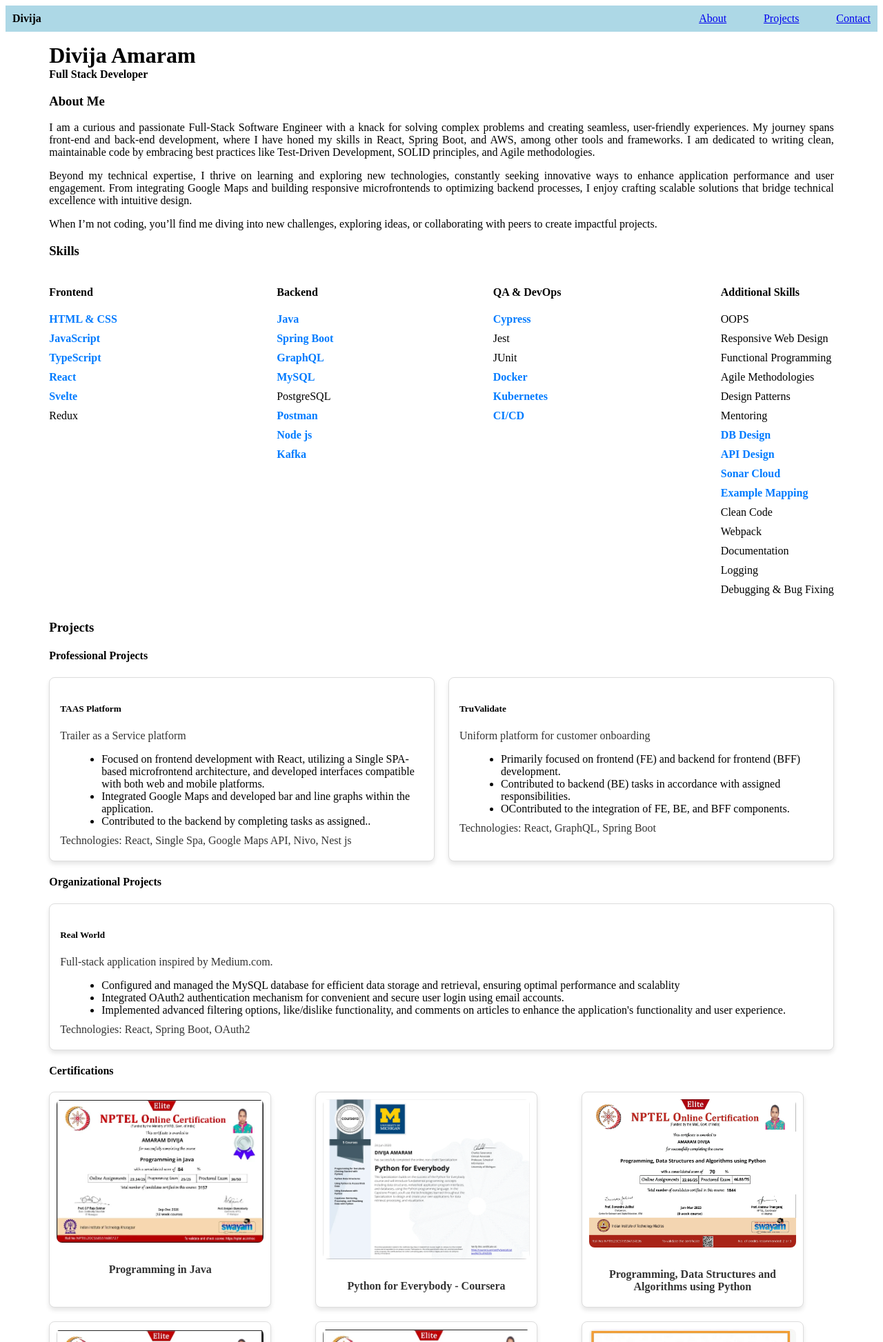
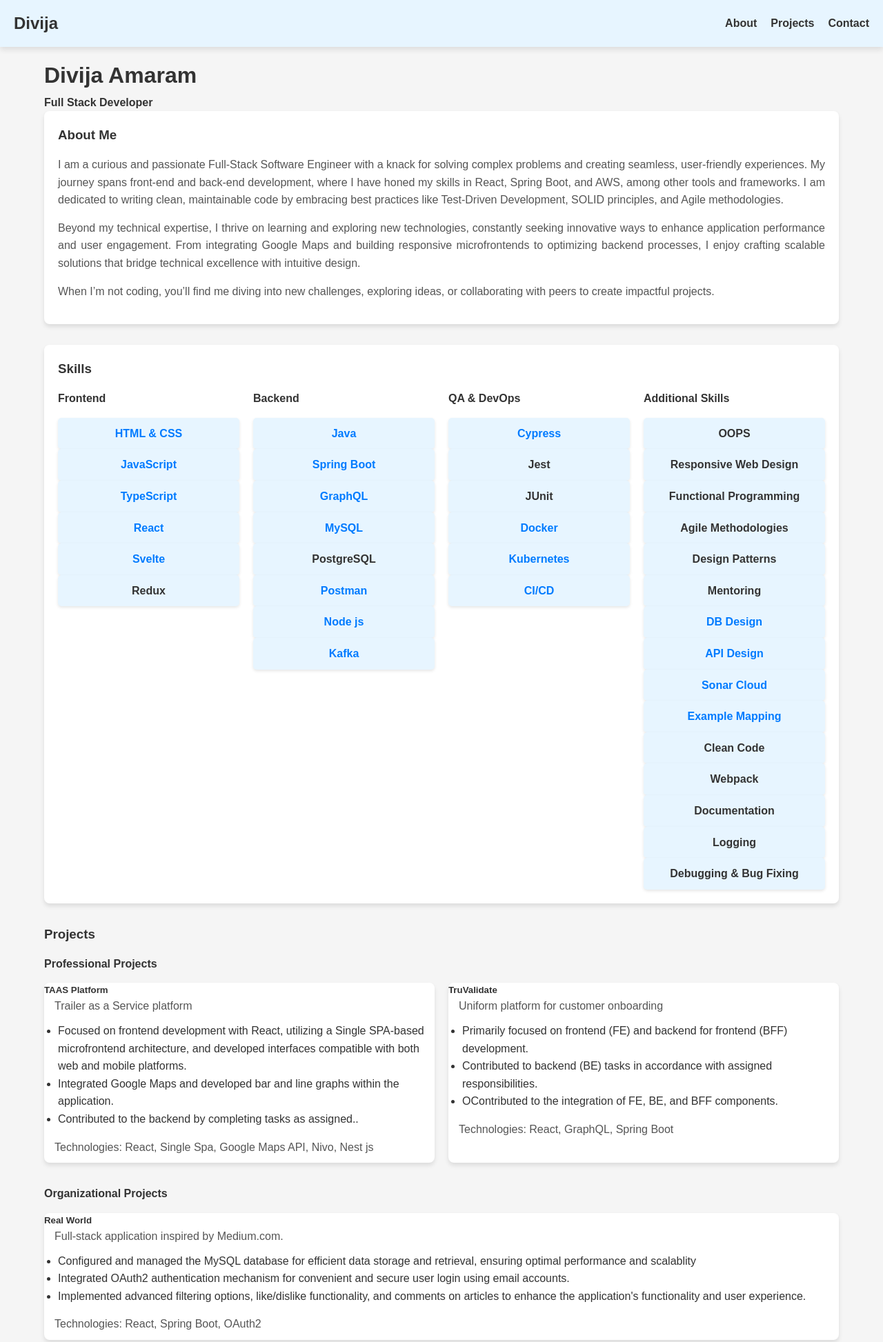
Before and after one commit to Divijaa11/Divijaa11.github.io, a plain HTML site: page index.html in a window 1280 px wide. Shown: the top 1946 px of the page at 69% size. Drawn offline with Linux system fonts and the light colour scheme.

Commit message:
updated styles

```diff
--- a/srcipt.js
+++ b/srcipt.js
@@ -90,9 +90,11 @@ fetch("content.json")
     projectsSection.appendChild(projectsTitle);
 
     data.projects.categories.forEach(category => {
+      const projectSectionContainer=document.createElement('div')
+      projectSectionContainer.className='project-section-container'
       const categoryTitle = document.createElement("h4");
       categoryTitle.textContent = category.category;
-      projectsSection.appendChild(categoryTitle);
+      projectSectionContainer.appendChild(categoryTitle);
 
       const projectContainer = document.createElement("div");
       projectContainer.classList.add("project-container");
@@ -134,8 +136,8 @@ fetch("content.json")
 
         projectContainer.appendChild(projectCard);
       });
-
-      projectsSection.appendChild(projectContainer);
+      projectSectionContainer.appendChild(projectContainer)
+      projectsSection.appendChild(projectSectionContainer);
     });
 
      const contactSection = document.getElementById("contact");
--- a/styles.css
+++ b/styles.css
@@ -1,45 +1,101 @@
-.combine{
+* {
+    margin: 0;
+    padding: 0;
+    box-sizing: border-box;
+    font-family: 'Arial', sans-serif;
+}
+
+body {
+    background-color: #f5f5f5;
+    color: #333;
+    line-height: 1.6;
+}
+
+h1, h2, h3, h4 {
+    margin-bottom: 15px;
+}
+
+a {
+    text-decoration: none;
+    color: #007bff;
+}
+
+a:hover {
+    text-decoration: underline;
+}
+
+.combine {
     display: flex;
     flex-direction: column;
-    width: 100%;
-    height: 100%;
-    box-sizing: border-box;
+    min-height: 100vh;
 }
-.header{
-    background-color: lightblue;
+
+.header {
+    background-color: #e7f5ff;
     display: flex;
     align-items: center;
     justify-content: space-between;
-    height: 44px;
-    padding: 10px;
+    padding: 15px 20px;
+    box-shadow: 0 4px 8px rgba(0, 0, 0, 0.1);
+    position: sticky;
+    top: 0;
+    z-index: 1000;
 }
-.topbar{
+
+.topbar {
+    font-size: 1.5rem;
     font-weight: bold;
+    color: #333;
 }
-.navbar{
-    width: 20%;
+
+.navbar {
     display: flex;
-    justify-content: space-between;
+    gap: 20px;
+}
+
+.nav-tab {
+    font-weight: bold;
+    color: #333;
+    transition: color 0.3s ease;
+}
+
+.nav-tab:hover {
+    color: #007bff;
 }
 .main{
     flex: 1;
     width: 90%;
     margin: 1em auto 0;
 }
-.details{
-    display:"flex";
-    flex-direction: column;
-    align-self: flex-start;
+
+.about-me {
+    background-color: #ffffff;
+    border-radius: 8px;
+    padding: 20px;
+    box-shadow: 0 4px 6px rgba(0, 0, 0, 0.1);
+    margin-bottom: 30px;
 }
 
 .about-me p {
     margin-bottom: 15px;
     text-align: justify;
+    color: #555;
 }
 
-.skill-container{
-    display: flex;
-    justify-content: space-between;
+
+#skills {
+    background-color: #ffffff;
+    border-radius: 8px;
+    padding: 20px;
+    box-shadow: 0 4px 6px rgba(0, 0, 0, 0.1);
+    margin-bottom: 30px;
+}
+
+.skill-container {
+    display: grid;
+    grid-template-columns: repeat(auto-fit, minmax(150px, 1fr));
+    gap: 20px;
+    margin-top: 15px;
 }
 
 #skills ul {
@@ -48,18 +104,87 @@
 }
 
 #skills li {
-    margin-bottom: 10px;
-    font-size: 1rem;
+    background: #e7f5ff;
+    padding: 10px 15px;
+    border-radius: 5px;
+    box-shadow: 0 2px 4px rgba(0, 0, 0, 0.1);
+    font-weight: bold;
+    text-align: center;
 }
 
 #skills a {
-    text-decoration: none;
     color: #007bff;
-    font-weight: bold;
 }
 
 #skills a:hover {
     text-decoration: underline;
+}
+
+.projects-section {
+    margin-bottom: 30px;
+}
+
+.project-container {
+    display: grid;
+    grid-template-columns: repeat(auto-fit, minmax(300px, 1fr));
+    gap: 20px;
+}
+
+.project-section-container{
+    margin-bottom: 2em;
+}
+
+.project-card {
+    background-color: #ffffff;
+    border-radius: 8px;
+    box-shadow: 0 4px 6px rgba(0, 0, 0, 0.1);
+    overflow: hidden;
+    transition: transform 0.3s ease, box-shadow 0.3s ease;
+}
+
+.project-card:hover {
+    transform: translateY(-5px);
+    box-shadow: 0 6px 12px rgba(0, 0, 0, 0.15);
+}
+
+.project-card img {
+    width: 100%;
+    height: 200px;
+    object-fit: cover;
+}
+
+.project-card h4 {
+    margin: 15px;
+    font-size: 1.3rem;
+    color: #007bff;
+}
+
+.project-card p {
+    margin: 0 15px 10px;
+    color: #555;
+}
+
+.project-card ul {
+    margin-left: 20px;
+    margin-bottom: 15px;
+}
+
+.project-card a {
+    display: block;
+    text-align: center;
+    margin: 10px 15px 15px;
+    padding: 10px 0;
+    background-color: #007bff;
+    color: #fff;
+    border-radius: 5px;
+}
+
+.project-card a:hover {
+    background-color: #0056b3;
+}
+
+.certifications-section {
+    margin-bottom: 30px;
 }
 
 .certifications-container {
@@ -69,93 +194,64 @@
 }
 
 .certification-card {
-    background: white;
-    border: 1px solid #ddd;
+    background: #ffffff;
     border-radius: 8px;
-    padding: 10px;
     box-shadow: 0 4px 6px rgba(0, 0, 0, 0.1);
     text-align: center;
-    max-width: 300px;
-    transition: transform 0.3s ease-in-out;
-}
-
-.certification-card img {
-    max-width: 100%;
-    height: auto;
-    border-radius: 8px;
-    margin-bottom: 10px;
-}
-
-.certification-card p {
-    font-size: 1rem;
-    font-weight: bold;
-    margin-bottom: 10px;
-    color: #333;
+    overflow: hidden;
+    transition: transform 0.3s ease;
 }
 
 .certification-card:hover {
     transform: translateY(-5px);
 }
 
-.project-container {
-    display: grid;
-    grid-template-columns: repeat(auto-fit, minmax(250px, 1fr));
-    gap: 20px;
-    margin-top: 10px;
+.certification-card img {
+    width: 100%;
+    height: auto;
 }
 
-.project-card {
-    background-color: #fff;
-    border: 1px solid #ddd;
-    border-radius: 8px;
+.certification-card p {
     padding: 15px;
-    box-shadow: 0 4px 6px rgba(0, 0, 0, 0.1);
-    text-align: left;
-    transition: transform 0.3s ease;
+    font-size: 1rem;
+    font-weight: bold;
+    color: #555;
 }
 
-.project-card img {
-    width: 100%;
-    height: auto;
+.contact-section {
+    background-color: #e7f5ff;
+    padding: 20px;
+    margin: 20px auto;
     border-radius: 8px;
-    margin-bottom: 10px;
+    box-shadow: 0 4px 10px rgba(0, 0, 0, 0.1);
+    text-align: center;
 }
 
-.project-card p {
-    margin: 5px 0;
-    color: #333;
+.contact-section h3 {
+    font-size: 2rem;
+    margin-bottom: 20px;
+    color: #007bff;
 }
 
-.project-card ul {
-    list-style-type: disc;
-    margin-left: 20px;
-    margin-bottom: 10px;
+.contact-container {
+    display: flex;
+    flex-wrap: wrap;
+    justify-content: center;
+    gap: 15px;
 }
 
-.project-card a {
+.contact-container a {
     display: inline-block;
-    margin-top: 10px;
-    text-decoration: none;
-    color: #007bff;
-    font-weight: bold;
+    background-color: #ffffff;
+    color: #333;
+    padding: 10px 15px;
+    border-radius: 5px;
+    box-shadow: 0 2px 4px rgba(0, 0, 0, 0.1);
+    transition: all 0.3s ease-in-out;
 }
 
-.project-card a:hover {
-    text-decoration: underline;
+.contact-container a:hover {
+    background-color: #d0ebff;
+    color: #007bff;
+    transform: translateY(-3px);
 }
-
-.project-card:hover {
-    transform: translateY(-5px);
-}
-
-#contact a {
-    text-decoration: none;
-    color: #333;
-    display: block;
-    margin-bottom: 10px;
-}
-
-#contact a:hover {
-    color: #007bff;
-    text-decoration: underline;
-}
```
